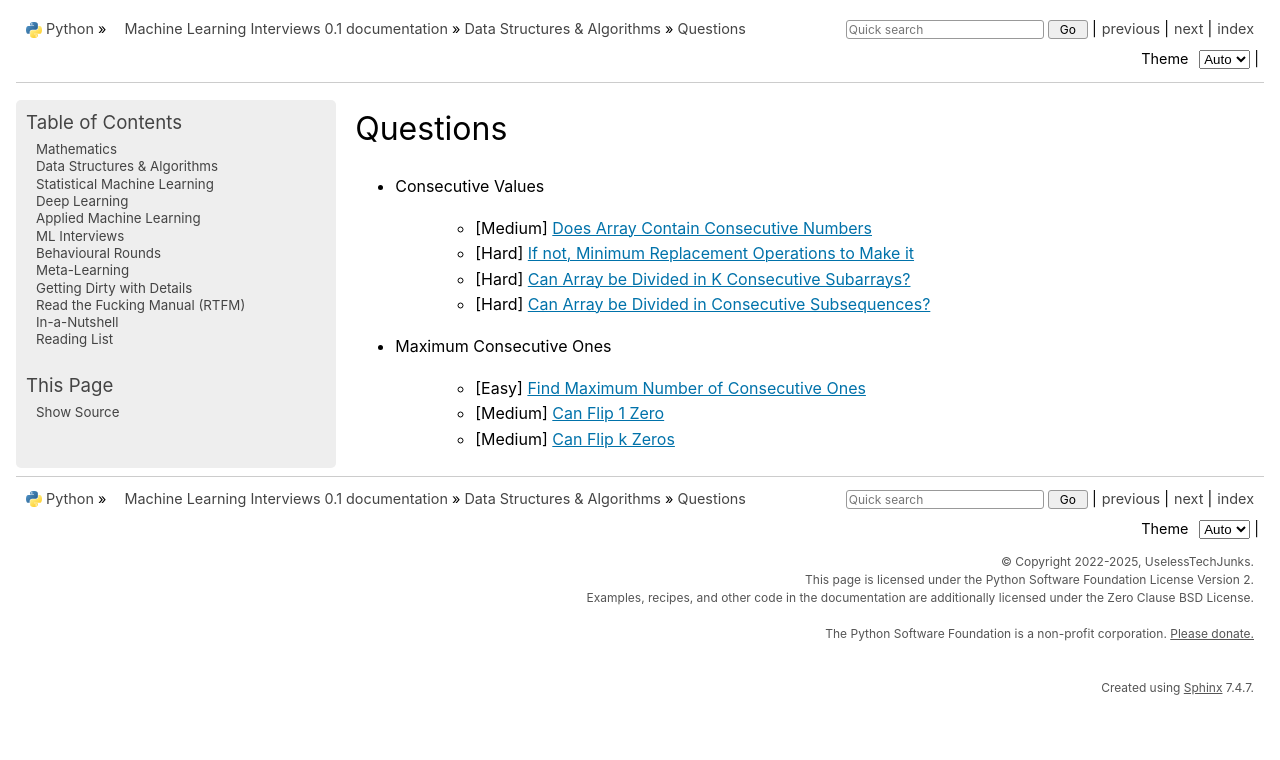
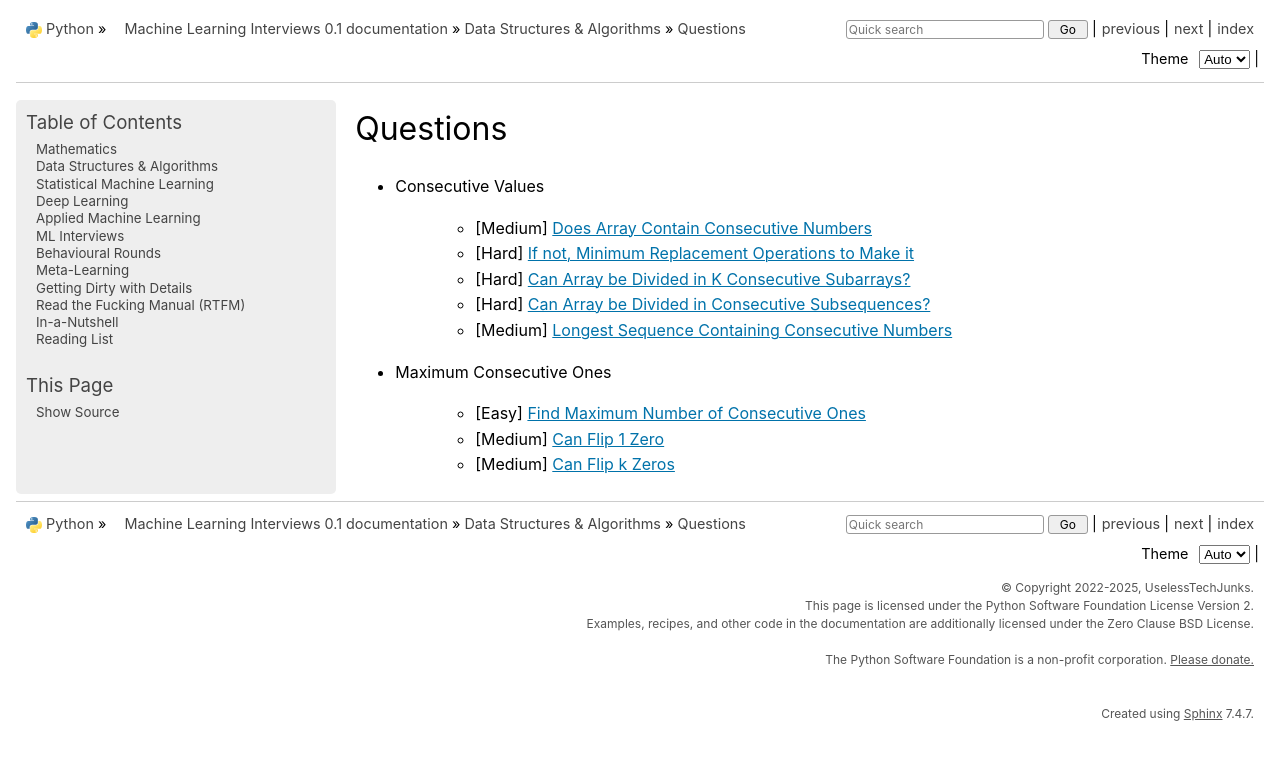
Before and after one commit to uselesstechjunks/leetcode, a Sphinx documentation site: the page built from docs/source/dsa/qb.rst, in a window 1280 px wide. Shown: the top 760 px of the page. Built offline with Sphinx 7.4.7, drawn with Linux system fonts in a browser that asks for light colours; pages that are not in the unit, such as notebooks, are missing from menus.

Commit message:
Update qb.rst

```diff
--- a/docs/source/dsa/qb.rst
+++ b/docs/source/dsa/qb.rst
@@ -7,6 +7,7 @@ Questions
 	- [Hard] `If not, Minimum Replacement Operations to Make it <https://leetcode.com/problems/minimum-number-of-operations-to-make-array-continuous/description/>`_
 	- [Hard] `Can Array be Divided in K Consecutive Subarrays? <https://leetcode.com/problems/hand-of-straights/description/>`_
 	- [Hard] `Can Array be Divided in Consecutive Subsequences? <https://leetcode.com/problems/split-array-into-consecutive-subsequences/>`_
+	- [Medium] `Longest Sequence Containing Consecutive Numbers <https://leetcode.com/problems/longest-consecutive-sequence/>`_
 - Maximum Consecutive Ones
 
 	- [Easy] `Find Maximum Number of Consecutive Ones <https://leetcode.com/problems/max-consecutive-ones/description/>`_
```
